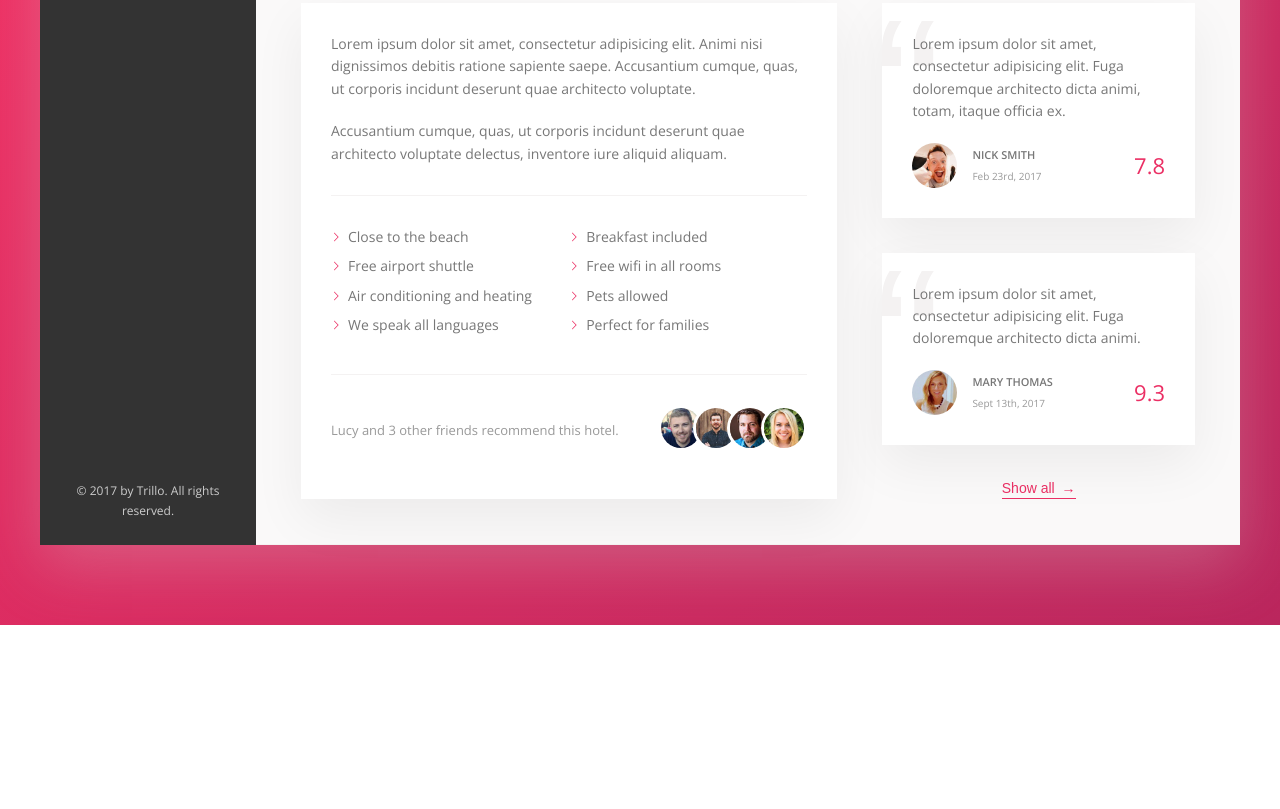
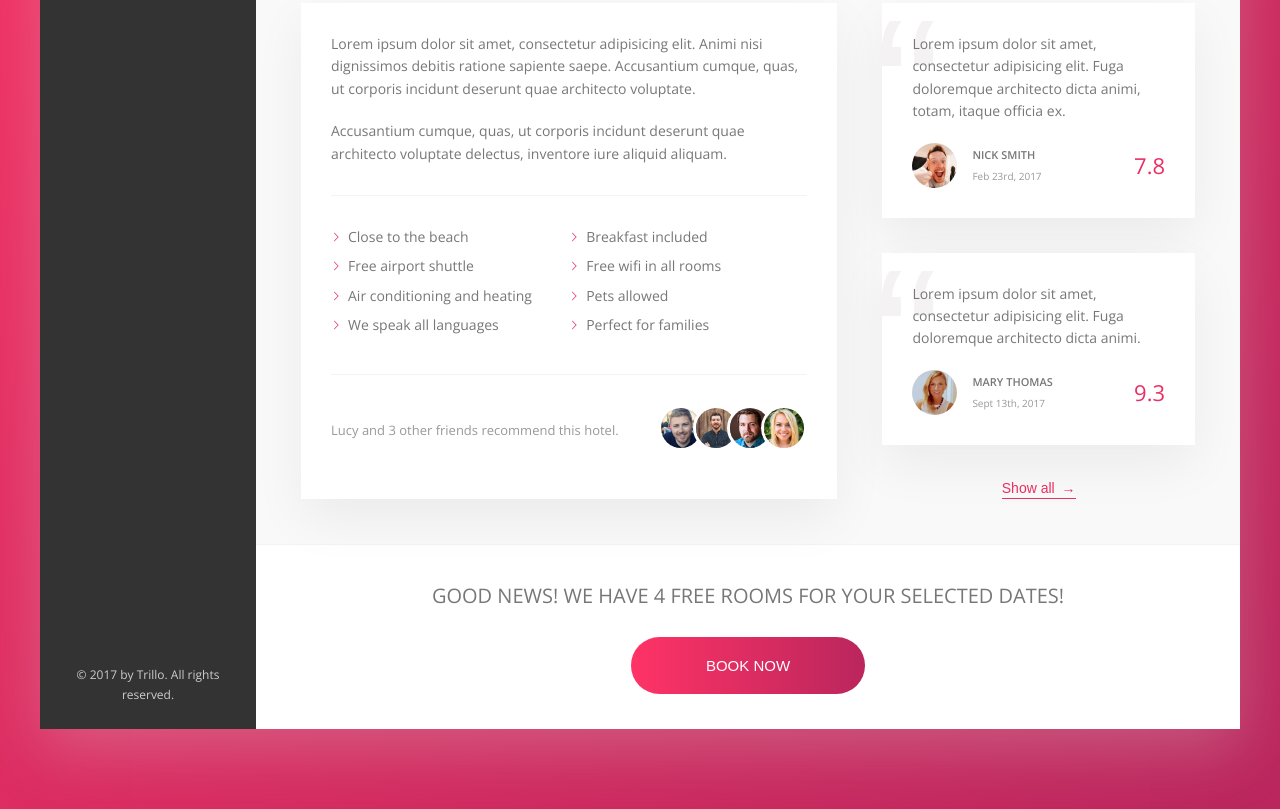
Before and after one commit to wyne-ybanez/Advanced-Sass-Flexbox, a website: page index.html in a window 1280 px wide. Shown: the part 644-1453 px from the top of the page. Before the commit the page ends 1269 px from the top, so only its background shows below. Drawn offline with nearby package versions, Linux system fonts and the light colour scheme.

Commit message:
Feature: Add CTA button hover styling and hover effects

```diff
--- a/index.html
+++ b/index.html
@@ -231,7 +231,11 @@
               <button class="btn-inline">Show all <span>&rarr;</span></button>
             </div>
 
-            <!-- <div class="cta">
+          </div>
+          <!-- End of Detail-->
+
+          <!-- CTA -->
+          <div class="cta">
               <h2 class="cta__book-now">
                   Good news! We have 4 free rooms for your selected dates!
               </h2>
@@ -239,10 +243,8 @@
                   <span class="btn__visible">Book now</span>
                   <span class="btn__invisible">Only 4 rooms left</span>
               </button>
-            </div> -->
-
           </div>
-          <!-- End of Detail-->
+          <!-- End of CTA -->
 
         </main>
         <!-- End of Main Content -->
--- a/sass/_components.scss
+++ b/sass/_components.scss
@@ -336,25 +336,6 @@
 }
 
 
-// Keyframes
-@keyframes pulsate {
-    0% {
-        transform: sacle(1);
-        box-shadow: none;
-    }
-
-    50% {
-        transform: scale(1.05);
-        box-shadow: 0 1rem 4rem rgba(0, 0, 0, .25);
-    }
-
-    100% {
-        transform: scale(1);
-        box-shadow: none;
-    }
-}
-
-
 /////////////////////////////////
 // PARAGRAPH
 .paragraph:not(:last-of-type) {
@@ -494,3 +475,89 @@
         z-index: 1;
     }
 }
+
+
+/////////////////////////////////
+// CALL TO ACTION
+.cta {
+    padding: 3.5rem 0;
+    text-align: center;
+
+    &__book-now {
+        font-size: 2rem;
+        font-weight: 300;
+        text-transform: uppercase;
+        margin-bottom: 2.5rem;
+    }
+}
+
+
+/////////////////////////////////
+// BUTTON CTA
+.btn {
+    font-size: 1.5rem;
+    font-weight: 300;
+    text-transform: uppercase;
+    border-radius: 100px;
+    border: none;
+    background-image: linear-gradient(to right, var(--color-primary-light), var(--color-primary-dark));
+    color: #fff;
+    position: relative;
+    overflow: hidden;
+    cursor: pointer;
+
+    & > * {
+        display: inline-block; // because it's a span, hence we turn it into a block
+        height: 100%;
+        width: 100%;
+        transition: all .2s;
+    }
+
+    &__visible {
+        padding: 2rem 7.5rem;
+    }
+
+    &__invisible {
+        position: absolute;
+        padding: 2rem 0;
+        left: 0;
+        top: -100%;
+    }
+
+    &:hover {
+        background-image: linear-gradient(to left, var(--color-primary-light), var(--color-primary-dark));
+    }
+
+    &:hover &__visible {
+        transform: translateY(100%);
+    }
+
+    &:hover &__invisible {
+        top: 0;
+    }
+
+    &:focus {
+        outline: none;
+        animation: pulsate 1s infinite;
+    }
+}
+
+
+
+//==== Keyframes
+@keyframes pulsate {
+    0% {
+        transform: sacle(1);
+        box-shadow: none;
+    }
+
+    50% {
+        transform: scale(1.05);
+        box-shadow: 0 1rem 4rem rgba(0, 0, 0, .25);
+    }
+
+    100% {
+        transform: scale(1);
+        box-shadow: none;
+    }
+}
```
Also changed, not shown: css/style.css. Lines whose indentation alone changed are shown as unchanged.
